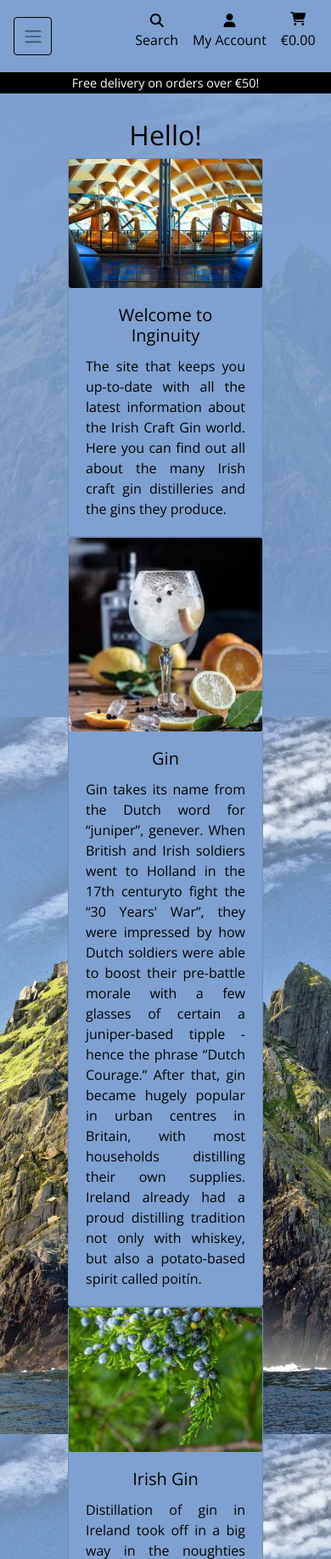
After one commit to ConacBreslin/inginuity, a Django app: page /geninfo/ in a window 390 px wide. The commit adds this page. Shown: the top 1835 px of the page at 85% size. Run offline with Django 3.2, Linux system fonts and the light colour scheme; some libraries are stand-ins or nearby versions.

Commit message:
Add gen info page

```diff
--- /dev/null
+++ b/home/templates/home/geninfo.html
@@ -0,0 +1,157 @@
+{% extends "base.html" %}
+{% load static %}
+
+{% block page_header %}
+<div class="container header-container">
+  <div class="row">
+    <div class="col"></div>
+  </div>
+</div>
+{% endblock %}
+
+{% block content %}
+<div class="overlay"></div>
+<div class="container-fluid">
+  <div class="row">
+    <div class="col-8 offset-2 text-center mb-1">
+      <h2 class="mt-4">Hello!</h2>
+      <div class="card mb-0 card-bkgr-geninfo">
+        <div class="row no-gutters">
+          <div class="col-md-4">
+            <img src="{{ MEDIA_URL }}distillery.jpg" class="card-img" alt="distillery-image">
+          </div>
+          <div class="col-md-8">
+            <div class="card-body">
+              <h5 class="card-title">Welcome to Inginuity</h5>
+              <p class="card-text text-justify">The site that keeps you up-to-date with all the latest information about the Irish
+                Craft Gin world.
+                Here you can find out all about the many Irish craft gin distilleries and the gins they produce.</p>
+
+            </div>
+          </div>
+        </div>
+      </div>
+      <!-- Gin card for mobile -->
+      <div class="card mb-0 card-bkgr-geninfo d-md-none">
+        <div class="row no-gutters">
+          <div class="col-md-4">
+            <img src="{{ MEDIA_URL }}ginglass.jpg" class="card-img" alt="gin-glass">
+          </div>
+          <div class="col-md-8">
+            <div class="card-body">
+              <h5 class="card-title">Gin</h5>
+              <p class="card-text text-justify">Gin takes its name from the Dutch word for “juniper”, genever. When British and Irish
+                soldiers went to Holland in the 17th centuryto fight the “30 Years' War”, they were impressed by how
+                Dutch
+                soldiers were able to boost their pre-battle morale with a few glasses of certain a juniper-based tipple
+                -
+                hence the phrase “Dutch Courage.” After that, gin became hugely popular in urban centres in Britain,
+                with
+                most households distilling their own supplies. Ireland already had a proud distilling tradition not only
+                with whiskey,
+                but also a potato-based spirit called poitín.</p>
+
+            </div>
+          </div>
+        </div>
+      </div>
+      <!-- Gin card for desktop -->
+      <div class="card mb-0 card-bkgr-geninfo d-none d-md-block">
+        <div class="row no-gutters">
+
+          <div class="col-md-8">
+            <div class="card-body">
+              <h5 class="card-title">Gin</h5>
+              <p class="card-text text-justify">Gin takes its name from the Dutch word for “juniper”, genever. When British and Irish
+                soldiers went to Holland in the 17th century to fight the “30 Years' War”, they were impressed by how
+                Dutch
+                soldiers were able to boost their pre-battle morale with a few glasses of certain a juniper-based tipple
+                -
+                hence the phrase “Dutch Courage.” After that, gin became hugely popular in urban centres in Britain,
+                with
+                most households distilling their own supplies. Ireland already had a proud distilling tradition not only
+                with whiskey,
+                but also a potato-based spirit called poitín.</p>
+            </div>
+          </div>
+          <div class="col-md-4">
+            <img src="{{ MEDIA_URL }}ginglass.jpg" class="card-img" alt="gin-glass">
+          </div>
+        </div>
+      </div>
+
+
+      <div class="card mb-0 card-bkgr-geninfo">
+        <div class="row no-gutters">
+          <div class="col-md-4">
+            <img src="{{ MEDIA_URL }}juniper.jpg" class="card-img" alt="juniper">
+          </div>
+          <div class="col-md-8">
+            <div class="card-body">
+              <h5 class="card-title">Irish Gin</h5>
+              <p class="card-text text-justify">Distillation of gin in Ireland took off in a big way in the noughties when it
+                transformed itself from parental
+                pick-me-up to the hipster tipple of choice. There are dozens of artisan distilleries on the island of
+                Ireland making top-notch,
+                and distinctive, gins for the Irish and overseas markets. The profusion of different botanicals gives
+                many of these gins a
+                distinctive bouquet and taste which differentiates them from mass-produced brands. Distillers are never
+                far from wild habitats
+                where they can forage for herbs, lavender, floral varieties and berries which will give character and
+                place-recognition to their brands. There are also good supplies of natural and pure water sources. For
+                these reasons gin
+                distilleries have sprung up all over Ireland with major artisan brands based not only in Dublin and
+                Cork, but also further
+                afield in West Cork, Kerry, Clare, Mayo and Donegal, as well as County Down and Louth, and midland
+                counties such as Longford
+                and Monaghan. Starting a gin distillery takes serious money. However, the lush profusion of natural
+                products can enhance the
+                taste offering, thereby enabling the distiller to produce a differentiated and luxury product that sets
+                it apart from established
+                brands.</p>
+
+            </div>
+          </div>
+        </div>
+      </div>
+      <div class="card mb-3 card-bkgr-geninfo">
+        <div class="row no-gutters">
+          <div class="col-md-4">
+            <img src="{{ MEDIA_URL }}cocktail.jpg" class="card-img" alt="cocktails">
+          </div>
+          <div class="col-md-8">
+            <div class="card-body">
+              <h5 class="card-title">Cocktail of the week</h5>
+              <p class="card-text">Negroni.</p>
+              <p class="card-text">
+                <ul class="text-left">
+                  <li>25ml gin</li>
+                  <li>25ml sweet vermouth</li>
+                  <li>25ml Campari</li>
+                  <li>1 strip of peeled orange zest</li>
+                </ul>
+                Pour the gin, vermouth and Campari into a rocks glass filled with ice. Stir until it is diluted to your
+                taste, then twist the orange peel over the glass to release the oils and drop it into the drink before
+                serving.
+              </p>
+            </div>
+          </div>
+        </div>
+      </div>
+
+
+      <div>
+
+      </div>
+
+    </div>
+    <div class="col-2 my-auto d-none d-md-block text-center bg-black text-white">
+      <h2>Coming soon!</h2>
+      <h3>Competition time</h3>
+      <p>Win a trip to the distillery of your choice from Inginuity</p>
+
+    </div>
+  </div>
+
+</div>
+{% endblock %}
--- a/home/templates/home/index.html
+++ b/home/templates/home/index.html
@@ -13,8 +13,9 @@
 <div class="container h-100">
     <div class="row h-80">
         <div class="col-12 mt-5 pt-5 text-center">
-            <h1 class="d-none d-sm-block" id="landing-heading-large">
+            <h1 class="d-none d-sm-block text-white" id="landing-heading-large">
                 Inginuity
+                <a href="{% url 'geninfo' %}">Inginuity</a>
             </h1>
             <h1 class="d-sm-none" id="landing-heading-small">
                 Inginuity
--- a/home/urls.py
+++ b/home/urls.py
@@ -3,5 +3,7 @@ from django.urls import path
 from . import views
 
 urlpatterns = [
-    path('', views.index, name='home')
+    path('', views.index, name='home'),
+    path('geninfo/', views.geninfo, name='geninfo'),
+
 ]
--- a/home/views.py
+++ b/home/views.py
@@ -7,3 +7,9 @@ def index(request):
     """The view to render the index page """
 
     return render(request, 'home/index.html')
+
+
+def geninfo(request):
+    """The view to render the geninfo page """
+
+    return render(request, 'home/geninfo.html')
--- a/profiles/forms.py
+++ b/profiles/forms.py
@@ -29,5 +29,6 @@ class UserProfileForm(forms.ModelForm):
                 else:
                     placeholder = placeholders[field]
                 self.fields[field].widget.attrs['placeholder'] = placeholder
-            self.fields[field].widget.attrs['class'] = ('border-black rounded-0 profile-form-input')
+            self.fields[field].widget.attrs['class'] = (
+                'border-black rounded-0 profile-form-input')
             self.fields[field].label = False
--- a/static/css/base.css
+++ b/static/css/base.css
@@ -24,7 +24,6 @@ footer {
     background-color: #7fa1d1;
     color: #000;
     width:100%;
-
 }
 
 /*div added to signin and signup pages to push down footer*/
@@ -33,7 +32,7 @@ footer {
 }
 
 #landing-heading-large {
-    color: #FFF;
+    color: #FFF !important;
     font-size: 108px;
     font-weight:900;
     letter-spacing: 4px;
@@ -41,7 +40,7 @@ footer {
 }
 
 #landing-heading-small {
-    color: #FFF;
+    color: #FFF !important;
     font-size: 60px;
     font-weight:900;
     letter-spacing: 2px;
@@ -49,7 +48,7 @@ footer {
 }
 
 #landing-subheading {
-    color: #FFF;
+    color: #FFF ;
     font-size: 40px;
     font-weight:700;
     letter-spacing: 2px;
@@ -70,6 +69,10 @@ footer {
     width: 1.5rem;
 
 
+}
+
+.card-bkgr-geninfo {
+    background-color: #7fa1d1;
 }
 
 /* site wide button styling */
--- a/wholesitesearch/templates/wholesitesearch/wholesitesearch.html
+++ b/wholesitesearch/templates/wholesitesearch/wholesitesearch.html
@@ -19,7 +19,7 @@
                 <hr>
                 <h3>Gins</h3>
                     <p class="mt-3 text-center text-md-left small font-italic">
-                        Your search found {{ gins|length }} gin(s).</strong>
+                        Your search found {{ gins|length }} gin(s).
                     </p>
 
             </div>
@@ -91,7 +91,7 @@
 
         <h3 class="mt-2">Distilleries</h3>
         <p class="mt-3 text-center text-md-left small font-italic">
-            Your search found {{ distilleries|length }} distillery(s).</strong>
+            Your search found {{ distilleries|length }} distillery(s).
         </p>
         {% if distilleries %}
             <div class="row">
@@ -154,7 +154,7 @@
 
         <h3 class="mt-3">Reviews</h3>
         <p class="mt-3 text-center text-md-left small font-italic">
-            Your search found {{ reviews|length }} review(s).</strong>
+            Your search found {{ reviews|length }} review(s).
         </p>
         {% if reviews %}
             <div class="row">
```
Also changed, not shown: README.md, media/cocktail.jpg (added), media/distillery.jpg (added), media/ginglass.jpg (added), media/juniper.jpg (added).
